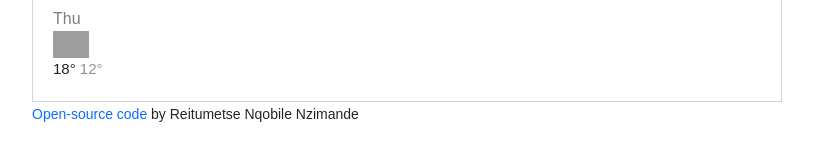
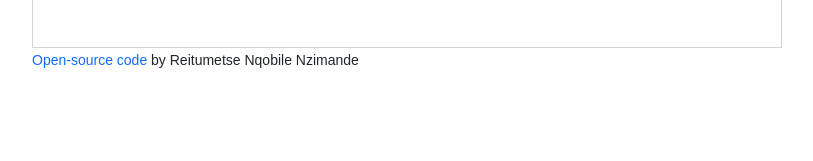
Before and after one commit to NqobileN/vanilla-weather-app-project, a plain HTML site: page index.html in a window 1280 px wide. Shown: the part 281-442 px from the top of the page, without its empty margins (233-1046 px from the left). Drawn offline with nearby package versions, Linux system fonts and the light colour scheme; no server answers; grey boxes are pictures that could not be loaded.

Commit message:
Update index.html

```diff
--- a/index.html
+++ b/index.html
@@ -64,19 +64,7 @@
           </div>
         </div>
 
-        <div clas="weather-forecast">
-          <div class="row">
-            <div class="col-2">
-              <div class="weather-forecase-date">
-              Thu
-              </div>
-              <img src="http://openweathermap.org/img/wn/01n@2x.png" alt="" width="36" />
-              <div class="weather-forecast-temps">
-              <span class="weather-forecast-temp-max">18&deg;</span>
-              <span class="weather-forecast-temp-min">12&deg;</span>
-              </div>
-            </div>
-          </div>
+        <div class="weather-forecast" id="forecast">
         </div>
       </div>
 
```
